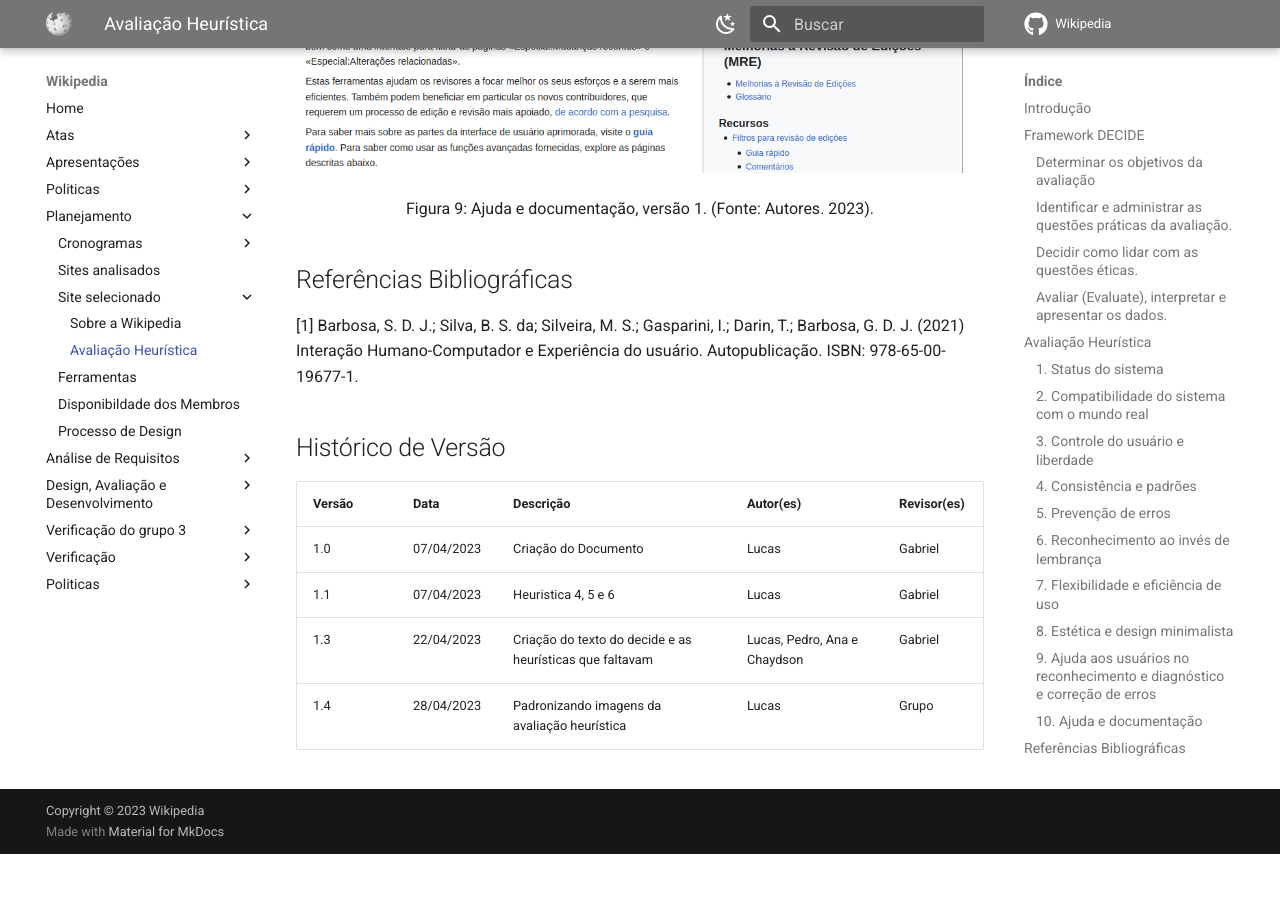
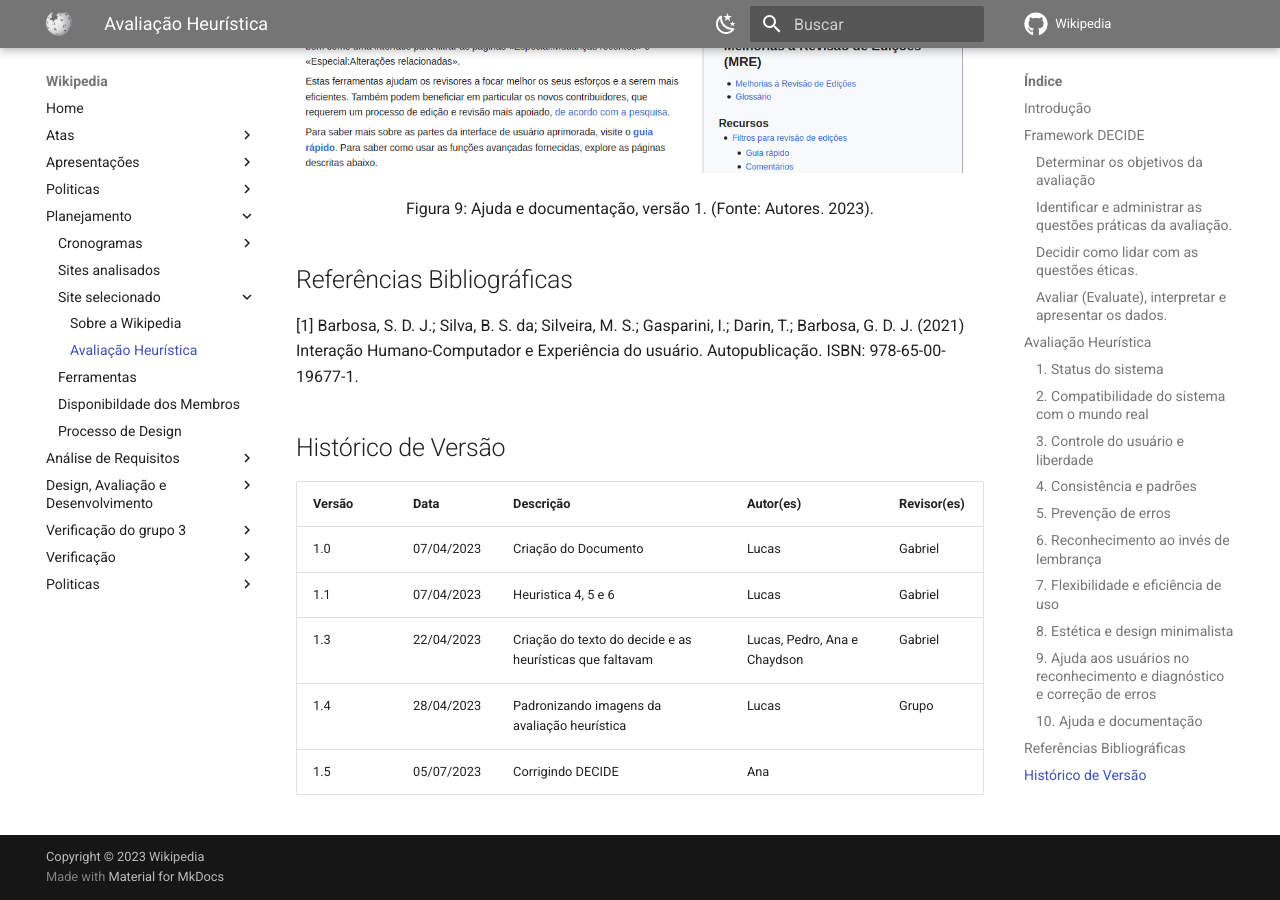
Before and after one commit to Interacao-Humano-Computador/2023.1-Wikipedia, an MkDocs documentation site: the page built from docs/planejamento/avaliacaoHeuristica.md, in a window 1280 px wide and 900 px high, scrolled down 10117 px. Built offline with MkDocs 1.6.1 and Material for MkDocs 9.7.7, drawn with Linux system fonts in a browser that asks for light colours; comment, search, counter and statistics services are not loaded; before the commit the page ends 10971 px from its top, so only the background shows below that.

Commit message:
atualizando histórico de versão

```diff
--- a/docs/planejamento/avaliacaoHeuristica.md
+++ b/docs/planejamento/avaliacaoHeuristica.md
@@ -200,3 +200,4 @@
 | 1.1     | 07/04/2023 | Heuristica 4, 5 e 6                                         | Lucas                        | Gabriel     |
 | 1.3     | 22/04/2023 | Criação do texto do decide e as heurísticas que faltavam | Lucas, Pedro, Ana e Chaydson | Gabriel     |
 | 1.4     | 28/04/2023 | Padronizando imagens da avaliação heurística             | Lucas                        | Grupo       |
+| 1.5     | 05/07/2023 | Corrigindo DECIDE      | Ana                        |        |
```
